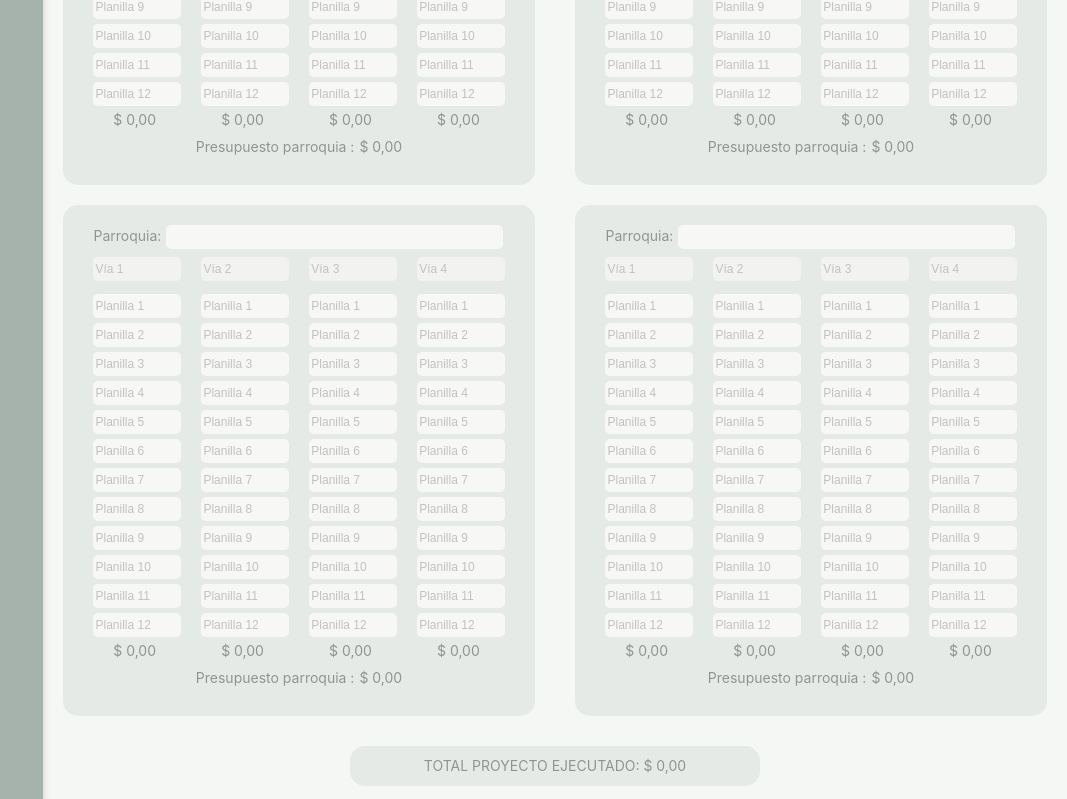
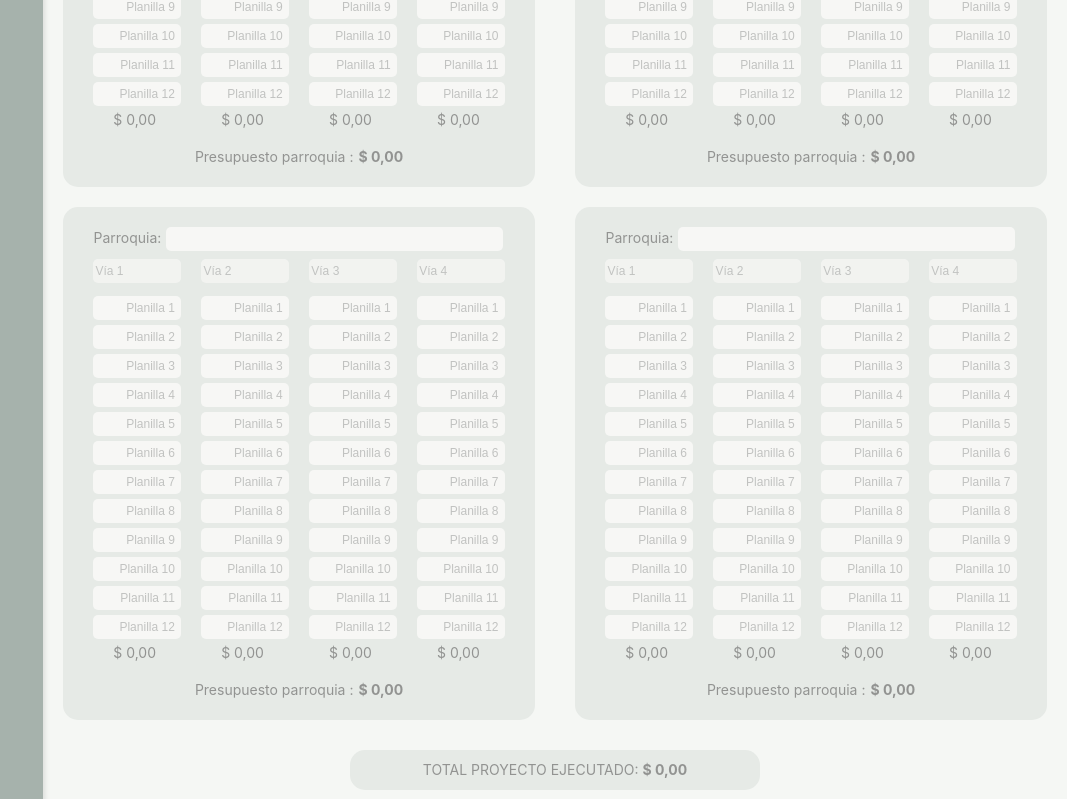
Before and after one commit to Wellinton1409/gestion_obras_tungurahua, a Next.js app: page /presupuestos in a window 1280 px wide. Shown: the part 781-1580 px from the top of the page, without its empty margins (213-1280 px from the left). Built offline with nearby package versions, Linux system fonts and the light colour scheme.

Commit message:
Ajuste final de pagina impresion
impresion presupuestos

```diff
--- a/src/app/globals.css
+++ b/src/app/globals.css
@@ -574,7 +574,7 @@ main {
   font-size: 12px;
   border-radius: 5px;
   border: none;
-  padding: 5px 2px;
+  padding: 5px 6px;
   box-sizing: border-box;
   background-color: #fffcfcdd;
 }
@@ -684,17 +684,17 @@ main {
 .input_pnll {
   width: 100%;
   font-size: 12px;
+  text-align: end;
   border-radius: 5px;
   border: none;
-  padding: 5px 2px;
+  padding: 5px 6px;
   box-sizing: border-box;
   background-color: #fffcfcdd;
 }
 
 .parr-presupuesto {
   display: flex;
-  margin: 10px 0;
-  align-items: center;
+  margin: 20px 0 2px 0;
   justify-content: center;
   gap: 5px;
 }
@@ -840,7 +840,7 @@ main {
   .input-parr-via {
     width: 100%;
     margin: 8px 0;
-    font-size: 11px;
+    font-size: 10px;
     border-radius: 5px;
     border: none;
     padding: 5px 2px;
@@ -856,7 +856,7 @@ main {
 
   .info-derecho {
     width: 60%;
-    font-size: 12px;
+    font-size: 11px;
   }
 
   .info-proyecto {
@@ -906,7 +906,7 @@ main {
   }
 
   .box-parr-container {
-    display: flex;
+    font-size: 11px;
     flex-direction: column;
     padding: 8px 10px 4px 10px;
     margin: 4px 0 4px 8px;
@@ -921,20 +921,20 @@ main {
     min-width: 70%;
     width: auto;
     max-width: 80%;
-    font-size: 12px;
+    font-size: 10px;
     border-radius: 5px;
     border: none;
-    padding: 4px 2px;
+    padding: 4px 6px;
     box-sizing: border-box;
     background-color: #fffcfcdd;
   }
 
   .input_pnll {
     width: 100%;
-    font-size: 9px;
+    font-size: 10px;
     border-radius: 3px;
     border: none;
-    padding: 3px 2px;
+    padding: 3px 6px;
     box-sizing: border-box;
     background-color: #fffcfcdd;
   }
@@ -946,11 +946,12 @@ main {
   }
 
   .parr-presupuesto {
-    font-size: 10px;
+    font-size: 11px;
+    margin: 10px 0 5px 0;
   }
 
   .total-general {
-    font-size: 10px;
+    font-size: 11px;
     margin: 5px auto 0 auto;
     width: 60%;
     height: 30px;
--- a/src/app/presupuestos/page.tsx
+++ b/src/app/presupuestos/page.tsx
@@ -94,7 +94,6 @@ const Presupuestos = () => {
     const [codigo, setCodigo] = useState("");
     const [proyecto, setProyecto] = useState<any | null>(null);
     const [proyectos, setProyectos] = useState<any[]>([]);
-    const [presupuesto, setPresupuesto] = useState<any | null>(null);
     const [nuevoPresupuesto, setNuevoPresupuesto] = useState<Presupuesto>(tipoPresupuesto);
     const [idProyectoSeleccionado, setIDProyectoSeleccionado] = useState<string | null>(null);
     const [mensajeError, setMensajeError] = useState("");
@@ -510,7 +509,7 @@ const Presupuestos = () => {
                         <div className="parr-presupuesto">
                             <span>Presupuesto parroquia {nuevoPresupuesto.parr1}:</span>
                             <div className="totalParroquia">
-                                <span>$ {totalParroquia1}</span>
+                                <span><strong>$ {totalParroquia1}</strong></span>
                             </div>
                         </div>
                     </div>
@@ -683,7 +682,7 @@ const Presupuestos = () => {
                         <div className="parr-presupuesto">
                             <span>Presupuesto parroquia {nuevoPresupuesto.parr2}:</span>
                             <div className="totalParroquia">
-                                <span>$ {totalParroquia2}</span>
+                                <span><strong>$ {totalParroquia2}</strong></span>
                             </div>
                         </div>
                     </div>
@@ -858,7 +857,7 @@ const Presupuestos = () => {
                         <div className="parr-presupuesto">
                             <span>Presupuesto parroquia {nuevoPresupuesto.parr3}:</span>
                             <div className="totalParroquia">
-                                <span>$ {totalParroquia3}</span>
+                                <span><strong>$ {totalParroquia3}</strong></span>
                             </div>
                         </div>
                     </div>
@@ -1031,13 +1030,13 @@ const Presupuestos = () => {
                         <div className="parr-presupuesto">
                             <span>Presupuesto parroquia {nuevoPresupuesto.parr4}:</span>
                             <div className="totalParroquia">
-                                <span>$ {totalParroquia4}</span>
+                                <span><strong>$ {totalParroquia4}</strong></span>
                             </div>
                         </div>
                     </div>
                 </div>
                 <div className="total-general">
-                    <div>TOTAL PROYECTO EJECUTADO: $ {calcularTotalProyecto()}</div>
+                    <div>TOTAL PROYECTO EJECUTADO: <strong>$ {calcularTotalProyecto()}</strong></div>
                 </div>
                 <div className={`box_button_delete_guardar ${habilitado ? "" : "deshabilitado"}`}>
                     <button
```
